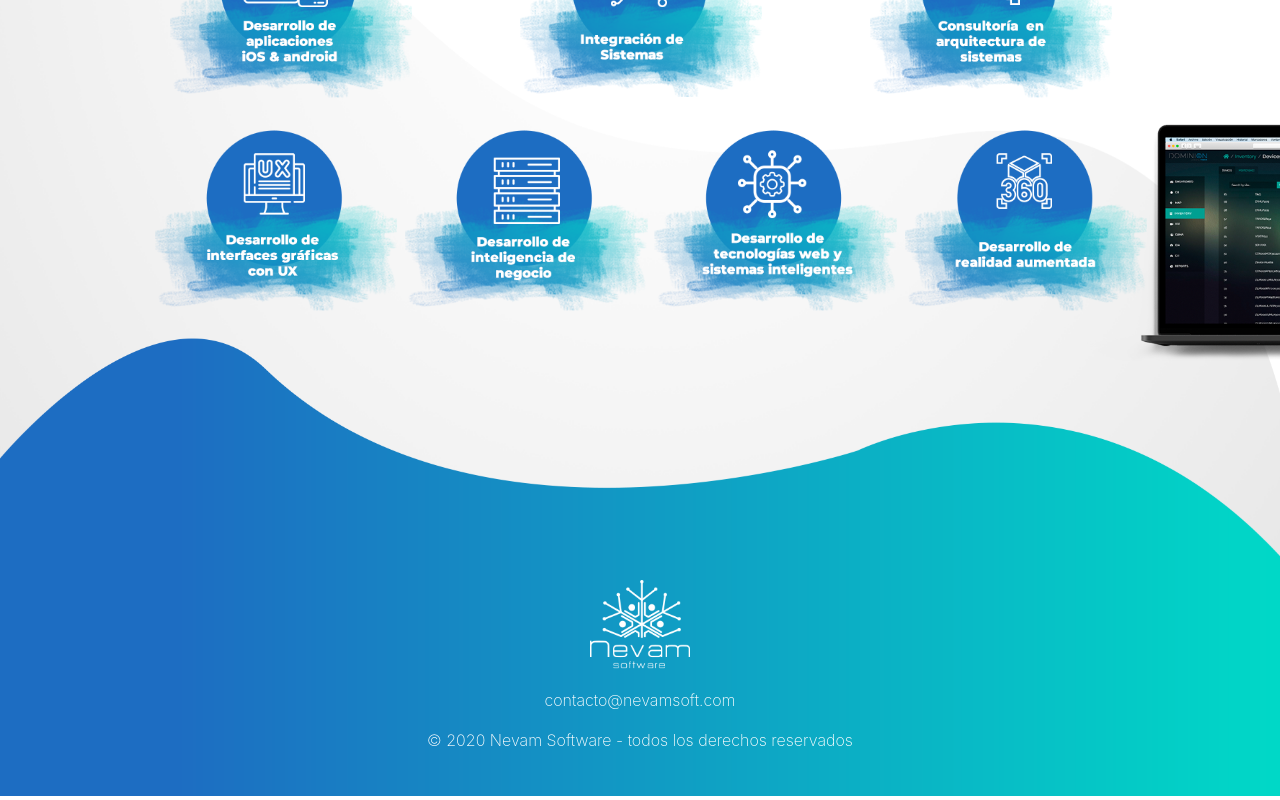
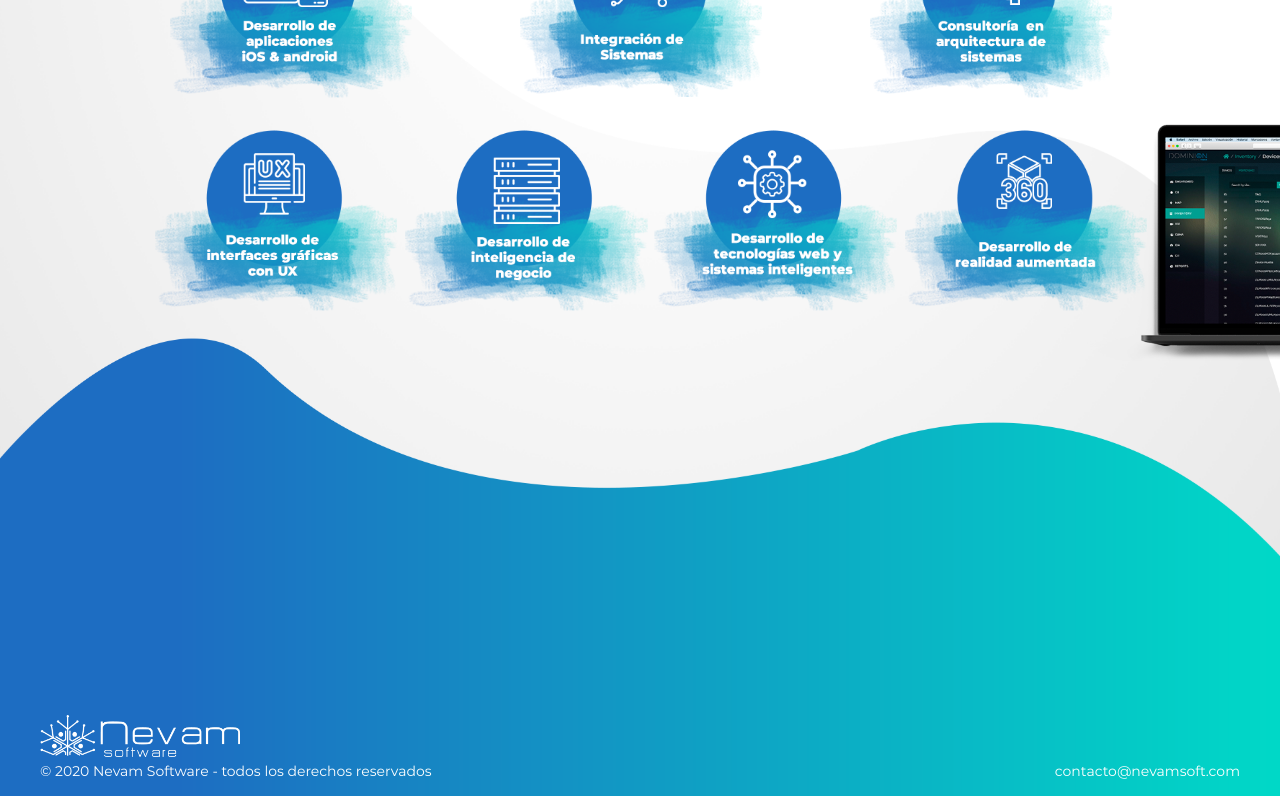
Before and after one commit to DiegoCruz24/nevam, a React (Create React App) app: page / in a window 1280 px wide. Shown: the part 1667-2467 px from the top of the page. Built offline with nearby package versions, Linux system fonts and the light colour scheme.

Commit message:
ajuste footer

```diff
--- a/src/Components/Footer/Footer.js
+++ b/src/Components/Footer/Footer.js
@@ -1,6 +1,6 @@
 import React from "react";
 import '../../Styles/Footer/FooterStyles.css';
-import FooterLogo from '../../Assets/Images/Footer/Logoblanco.png';
+import FooterLogo from '../../Assets/Images/Footer/Logohorizontalblanco.png';
 
 export default class Footer extends React.Component{
     constructor(props){
@@ -10,9 +10,13 @@ export default class Footer extends React.Component{
     render() {
         return(
             <div className={"container-footer"}>
-                <img src={FooterLogo} alt=""/>
-                <p>contacto@nevamsoft.com</p>
-                <p>&copy; 2020 Nevam Software - todos los derechos reservados</p>
+                <div className={"copyright"} align={"left"}>
+                    <img src={FooterLogo} alt=""/>
+                    <p>&copy; 2020 Nevam Software - todos los derechos reservados</p>
+                </div>
+                <div className={"contact"} align={"right"}>
+                    <p>contacto@nevamsoft.com</p>
+                </div>
             </div>
         );
     }
--- a/src/Styles/Footer/FooterStyles.css
+++ b/src/Styles/Footer/FooterStyles.css
@@ -1,14 +1,34 @@
 .container-footer{
     width: 100%;
+    display: flex;
+    flex-direction: row;
+    flex-wrap: wrap;
+    justify-content: flex-start;
+    box-sizing: border-box;
 }
-.container-footer img{
-    width: 100px;
-    margin: 10px;
+.copyright,
+.contact{
+    width: 50%;
+    align-self: flex-end;
+    box-sizing: border-box;
 }
-.container-footer p{
+.copyright{
+    padding: 0 0 20px 40px;
+}
+.copyright img{
+    width: 200px;
+    height: auto;
+}
+.copyright p{
+    font-family: MontserratRegular, sans-serif;
     color: white;
-    font-weight: 200;
-    margin: 5px 0 20px 0;
+    font-size: 14px;
+}
+.contact{
+    padding: 0 40px 20px 0;
+    color: white;
+    font-family: MontserratRegular, sans-serif;
+    font-size: 14px;
 }
 
 /*responsivo*/
--- a/src/Styles/Header/HeaderStyles.css
+++ b/src/Styles/Header/HeaderStyles.css
@@ -3,7 +3,7 @@
     position: fixed;
     top: 0;
     z-index: 100;
-    height: 125px;
+    height: 60px;
 }
 .container-header img{
     width: 100%;
@@ -13,16 +13,16 @@
     position: relative;
 }
 .container-header-logo img{
-    width: 200px;
-    height: 42px;
+    width: 145px;
+    height: auto;
     position: absolute;
-    top: 30px;
+    top: 10px;
     left: 150px;
 }
 .container-header-logo-tabs{
     position: absolute;
     right: 150px;
-    top: 40px;
+    top: 20px;
     display: flex;
     flex-direction: row;
     flex-wrap: nowrap;
--- a/src/Styles/Solutions/SolutionsStyles.css
+++ b/src/Styles/Solutions/SolutionsStyles.css
@@ -47,7 +47,7 @@
 }
 .container-solutions-footer{
     position: absolute;
-    bottom: 30px;
+    bottom: 0;
     box-sizing: border-box;
     width: 100%;
 }
```
Also changed, not shown: src/Assets/Images/Fondoheader.jpg, src/Assets/Images/Footer/Logohorizontalblanco.png (added).
